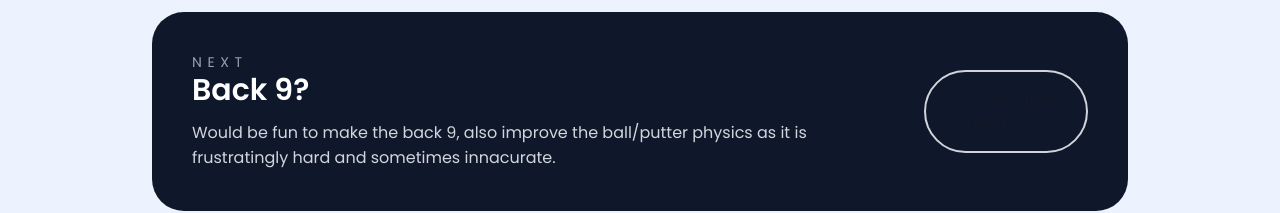
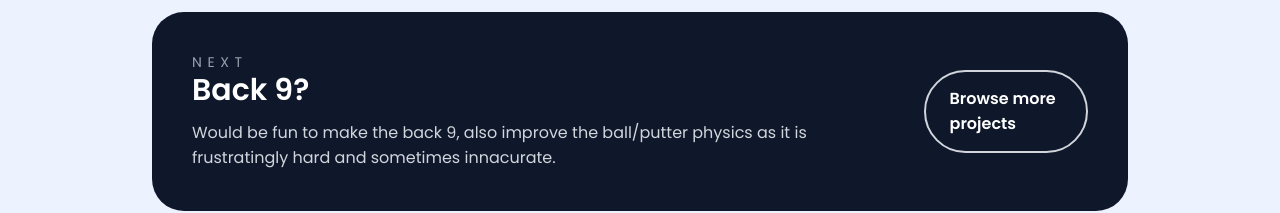
Before and after one commit to Torbenhjl/Torbenhjl.githib.io, a SvelteKit app in the folder portfolio/: page /Projects/minigolfVR in a window 1280 px wide. Shown: the part 1350-1563 px from the top of the page. Built offline with nearby package versions, Linux system fonts and the light colour scheme.

Commit message:
fixed typo and invisible button text

```diff
--- a/portfolio/src/routes/Projects/MealPlanner/+page.svelte
+++ b/portfolio/src/routes/Projects/MealPlanner/+page.svelte
@@ -127,7 +127,7 @@
         </p>
       </div>
       <div class="flex flex-col gap-3 md:items-end">
-        <a href={withBase('/Projects/ProjectView')} class="cta cta-ghost text-white border-white/40">Browse more projects</a>
+        <a href={withBase('/Projects/ProjectView')} class="cta cta-ghost !text-white border-white/40">Browse more projects</a>
       </div>
     </div>
   </section>
--- a/portfolio/src/routes/Projects/minigolfVR/+page.svelte
+++ b/portfolio/src/routes/Projects/minigolfVR/+page.svelte
@@ -133,7 +133,7 @@
         </p>
       </div>
       <div class="flex flex-col gap-3 md:items-end">
-        <a href={withBase('/Projects/ProjectView')} class="cta cta-ghost text-white border-white/40">Browse more projects</a>
+        <a href={withBase('/Projects/ProjectView')} class="cta cta-ghost !text-white border-white/40">Browse more projects</a>
       </div>
     </div>
   </section>
--- a/portfolio/src/routes/Projects/raytracer/+page.svelte
+++ b/portfolio/src/routes/Projects/raytracer/+page.svelte
@@ -155,7 +155,7 @@
         </p>
       </div>
       <div class="flex flex-col gap-3 md:items-end">
-        <a href={withBase('/Projects/ProjectView')} class="cta cta-ghost text-white border-white/40">Browse more projects</a>
+        <a href={withBase('/Projects/ProjectView')} class="cta cta-ghost !text-white border-white/40">Browse more projects</a>
       </div>
     </div>
   </section>
--- a/portfolio/src/routes/contact/+page.svelte
+++ b/portfolio/src/routes/contact/+page.svelte
@@ -27,7 +27,7 @@
     {
       title: 'GitHub',
       value: 'github.com/Torbenhjl',
-      description: 'My personal project except the unity games',
+      description: 'My personal projects except the unity games',
       href: 'https://github.com/Torbenhjl',
       actionLabel: 'View my work'
     }
```
